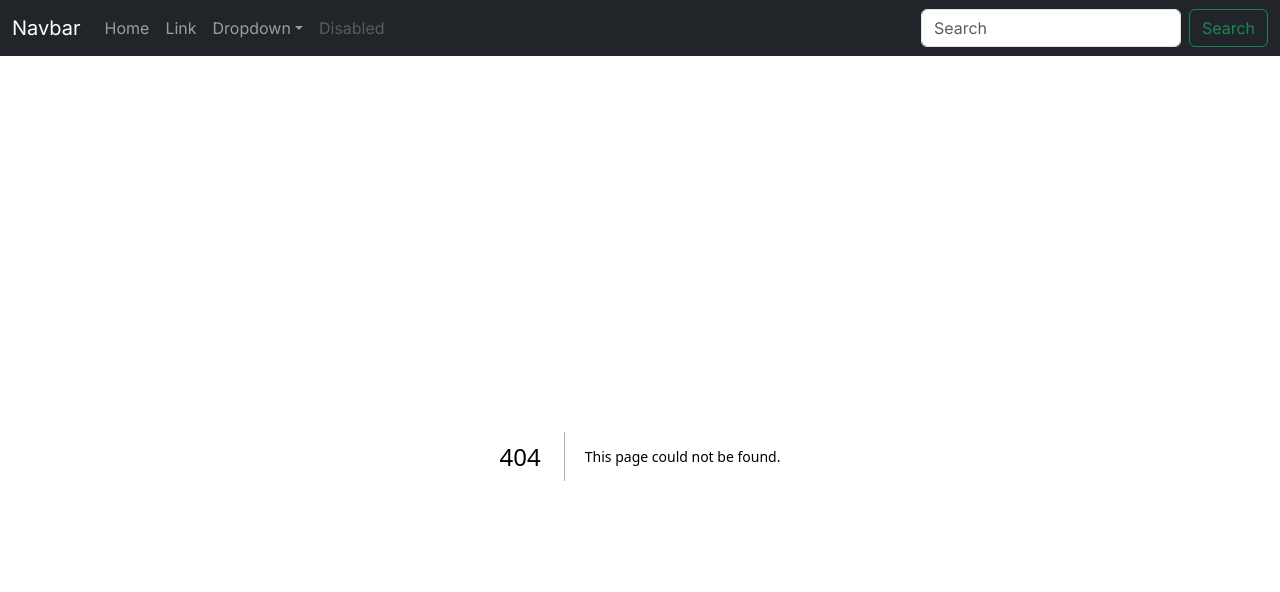
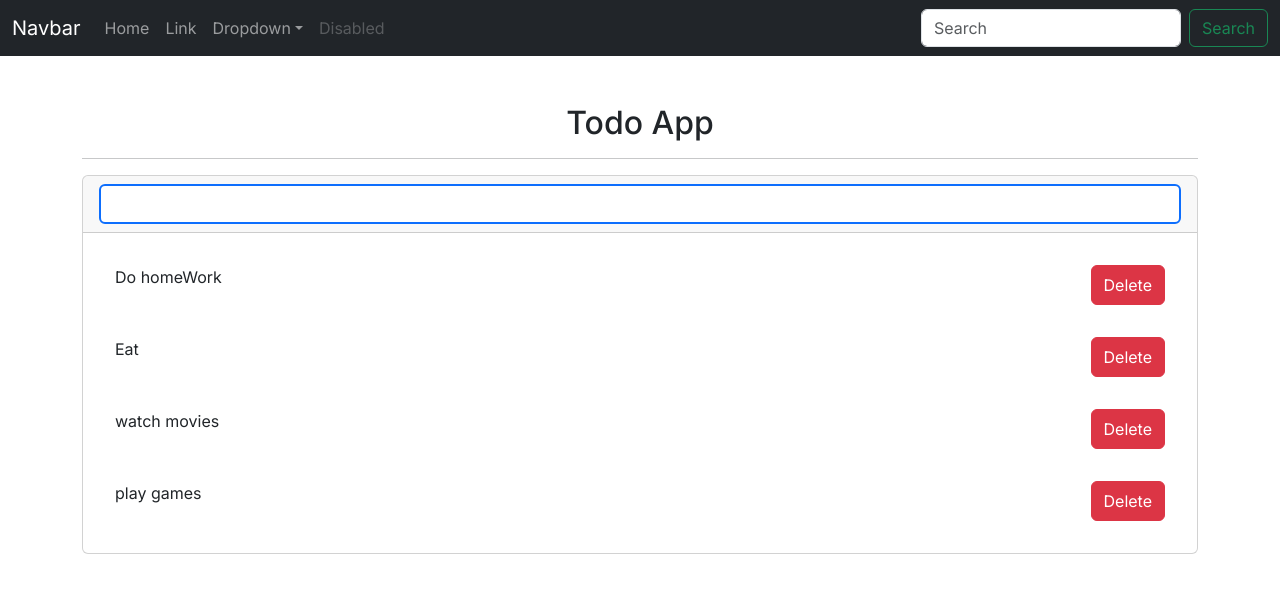
Before and after one commit to adar7295/frontend, a Next.js app: page /todo in a window 1280 px wide. Before the commit this address had no page. Shown: the top 592 px of the page. Built offline with nearby package versions, Linux system fonts and the light colour scheme.

Commit message:
todolist

```diff
--- /dev/null
+++ b/src/app/todo/page.jsx
@@ -0,0 +1,46 @@
+'use client'
+import React, { useState } from 'react';
+
+const Todo = () => {
+
+     const [todolist, setTodolist] = useState([
+        { task:'Do homeWork',completed:false },
+        { task:'Eat',completed:false },
+        { task:'watch movies',completed:false },
+        { task:'play games',completed:false }
+     ]);
+    const addtask=(e)=>{
+        if(e.code ==='Enter'){
+            console.log(e.target.value);
+            setTodolist([ ...todolist, { task : e.target.value, completed: false }]);
+            e.target.value='';
+
+        }
+
+    }
+
+
+  return (
+    <div className='container py-5'>
+     <h2 className='text-center'>Todo App</h2>
+     <hr />
+        <div className="card">
+            <div className="card-header">
+                <input onKeyDown={addtask} type="text" className='form-control border-primary border-2'/>
+            </div>
+            <div className="card-body">
+                {
+                    todolist.map( (item, index)=>{
+                        return <div className='d-flex justify-content-between p-3'>
+                            <p>{item.task}</p>
+                            <button onClick={ () => { deleteTask(index) } }className='btn btn-danger'>Delete</button>
+                        </div>
+                    } )
+                }
+            </div>
+        </div>
+    </div>
+  );
+}
+
+export default Todo
```
